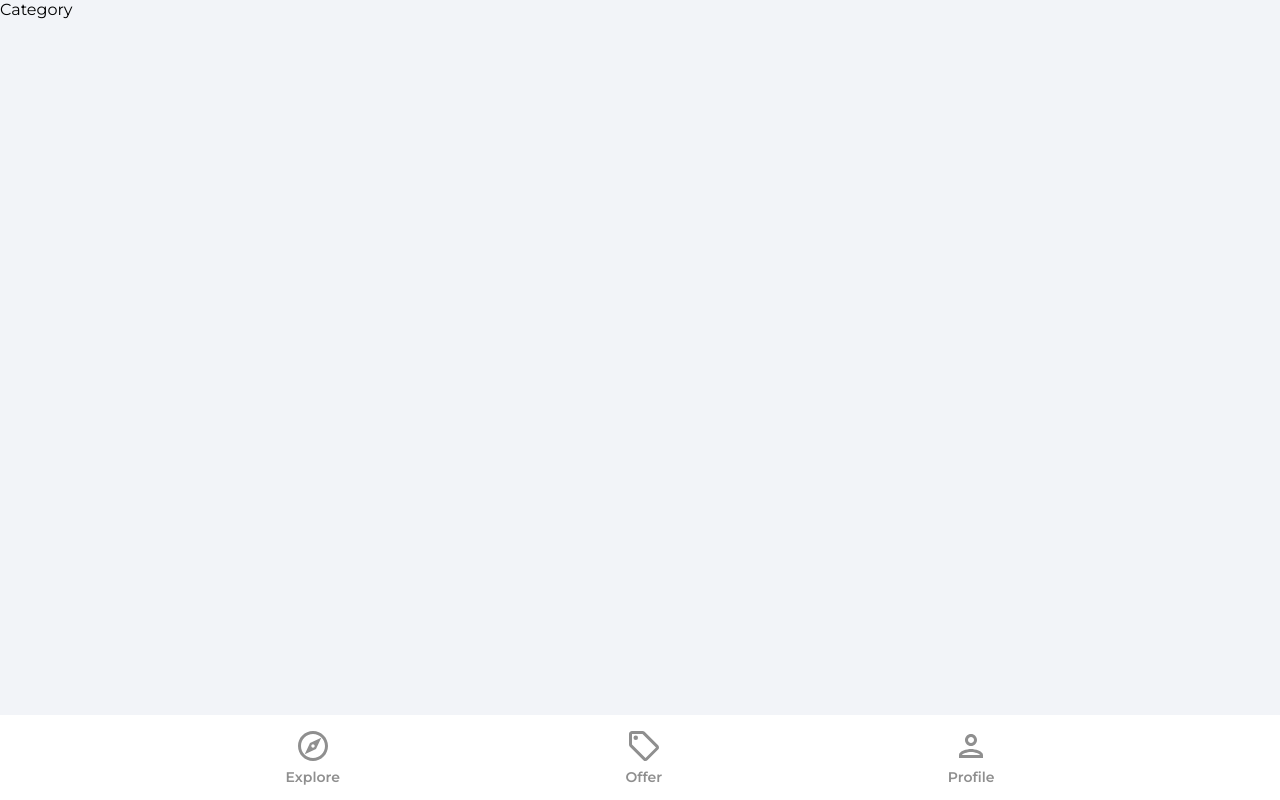
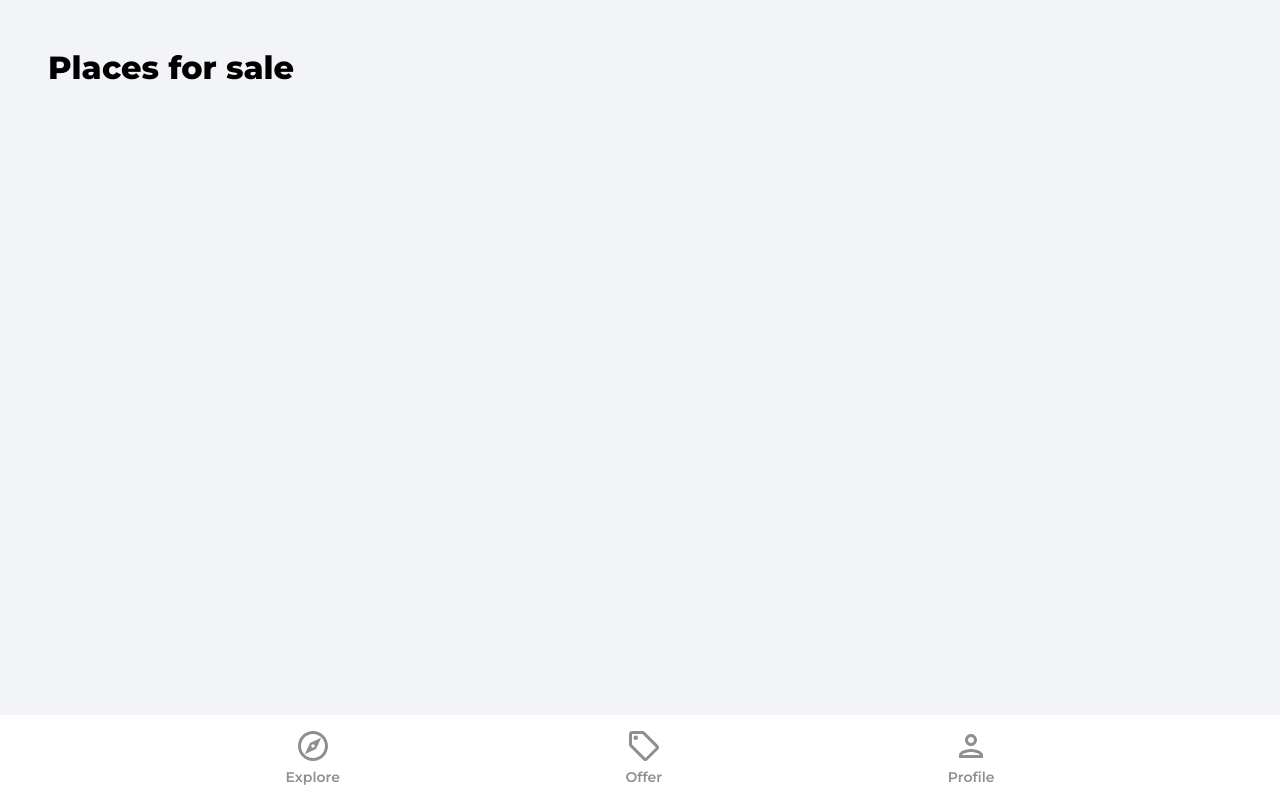
Before and after one commit to AshwiniParaye1/The_Home_Genies, a React (Create React App) app: page /category/1 in a window 1280 px wide. Built offline with nearby package versions, Linux system fonts and the light colour scheme; no server answers; the database is empty.

Commit message:
fetching listing from firebase

```diff
--- a/src/pages/Category.jsx
+++ b/src/pages/Category.jsx
@@ -1,9 +1,62 @@
-import React from 'react'
+import React from 'react';
+import { useEffect, useState } from 'react';
+import { useParams } from 'react-router-dom';
+import { collection, getDocs, query, where, orderBy, limit, startAfter } from 'firebase/firestore';
+import { db } from '../firebase.config';
+import { toast } from 'react-toastify';
+import Spinner from '../components/Spinner';
+
 
 function Category() {
+
+    const [ listings, setListings ] = useState(null)
+    const [ loading, setLoading ] = useState(true)
+
+    const params = useParams()
+
+    //fetching listing from firebase
+    useEffect(() => {
+        const fetchListings = async () => {
+            try {
+                //get reference
+                const listingsRef = collection(db, 'listings')
+
+                //create a query
+                const q = query(listingsRef, where('type', '==', params.categoryName), orderBy('timestamp', 'desc'),
+                limit(10)
+                )
+
+                //execute query
+                const querySnap = await getDocs(q)
+
+                const listings = []
+
+                querySnap.forEach((doc) => {
+                    console.log(doc.data())
+                    return listings.push({
+                        id: doc.id,
+                        data: doc.data()
+                    })
+                })
+
+                setListings(listings)
+                setLoading(false)
+            } catch (error) {
+                toast.error('Could not fetch listings')
+            }
+        }
+
+        fetchListings()
+    }, [])
+
+
   return (
-    <div>
-      Category
+    <div className='category'>
+      <header>
+        <p className='pageHeader'>
+            { params.categoryName === 'rent' ? 'Places for rent' : 'Places for sale' }
+        </p>
+      </header>
     </div>
   )
 }
```
